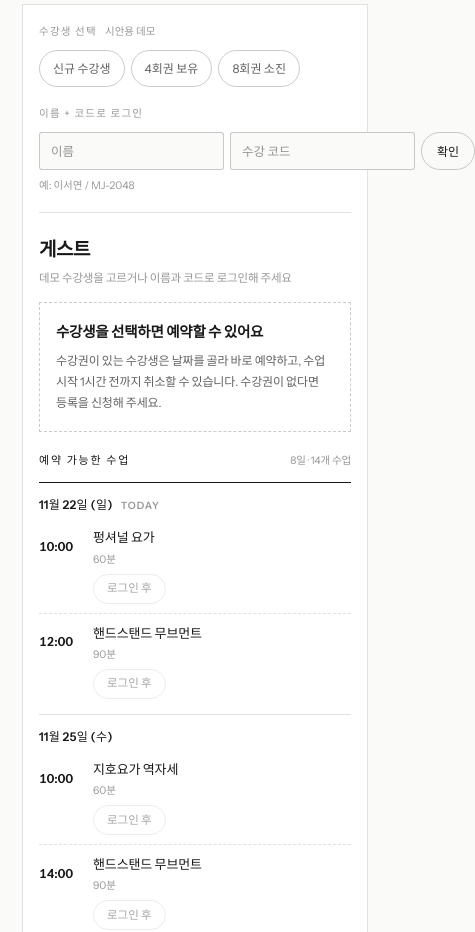
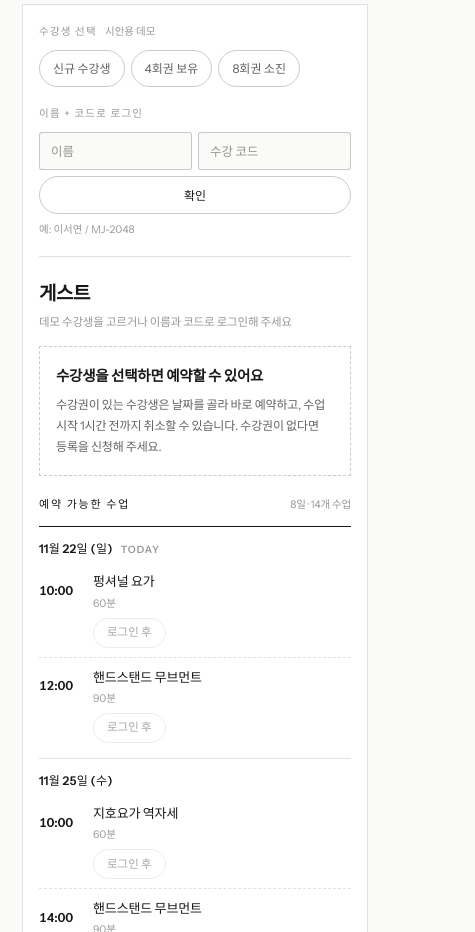
Before and after one commit to alwjd2925-cyber/mijeong-movement, a plain HTML site: page index.html in a window 390 px wide. Shown: the part 2620-3552 px from the top of the page, 475 px wide, since content can reach past the window. Drawn offline with Linux system fonts and the light colour scheme; a web font is replaced by a local one.

Commit message:
모바일(390px)에서 로그인 폼 가로 넘침 수정

```diff
--- a/styles.css
+++ b/styles.css
@@ -496,6 +496,7 @@ ol {
 
 .login-row {
   display: grid;
+  grid-template-columns: minmax(0, 1fr);
   gap: 18px;
   padding-bottom: 18px;
   border-bottom: 1px solid var(--line);
@@ -1499,6 +1500,20 @@ details.day[open] summary::after {
     grid-column: 2;
     justify-content: flex-start;
   }
+
+  /* 좁은 화면에서 로그인 폼이 가로로 넘치지 않게 */
+  .login-form {
+    flex-wrap: wrap;
+  }
+
+  .login-form input {
+    flex: 1 1 45%;
+    width: 0;
+  }
+
+  .login-form .btn {
+    flex: 1 1 100%;
+  }
 }
 
 @media (min-width: 480px) {
```
